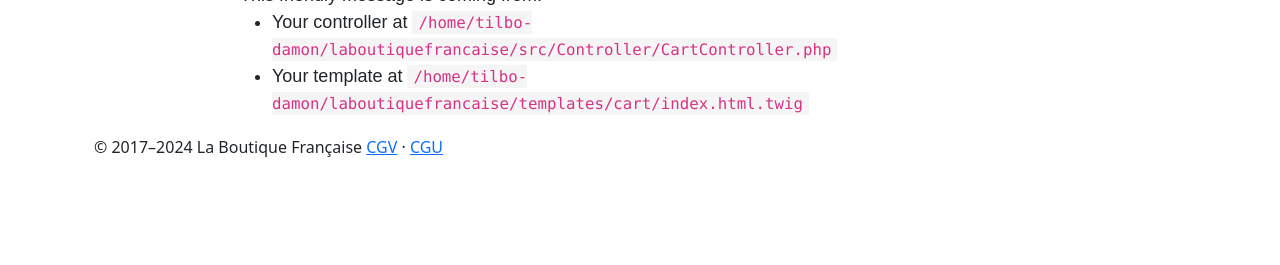
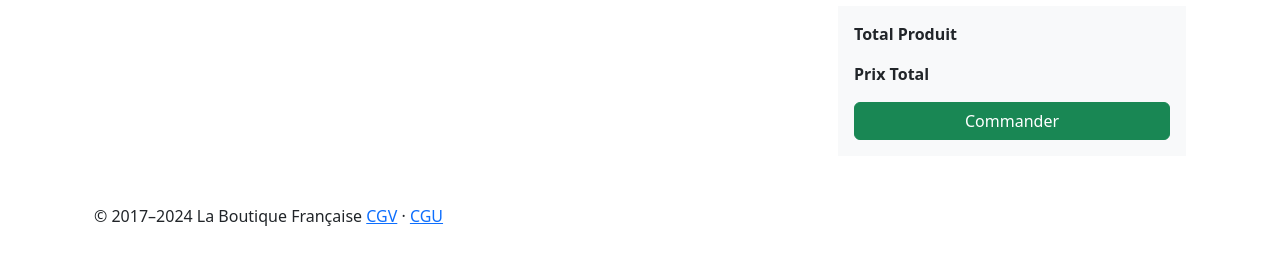
Before and after one commit to Tilbo239/laboutiquefrancaise, a Symfony app: template templates/cart/index.html.twig in a window 1280 px wide. Shown: the part 98-363 px from the top of the page. Run offline with Twig, Linux system fonts and the light colour scheme; the template is opened without the code that fills it, so the values that code supplies are empty; some libraries are stand-ins or nearby versions.

Commit message:
Gestion de panier

```diff
--- a/templates/base.html.twig
+++ b/templates/base.html.twig
@@ -45,7 +45,10 @@
                         <a href="{{ path('app_login') }}"><i data-feather="user"></i></a>
                     {% endif %}
 
-                    <a href=""><i data-feather="shopping-cart"></i></a>
+                    <a href="{{ path('app_cart') }}">
+                        <i data-feather="shopping-cart"></i>
+                        <span class="badge text-bg-light">{{ fullCartQuantity }}</span>
+                    </a>
                     {% if app.user %}
                         <a href="{{ path('app_logout') }}" class="btn btn-danger">Se déconnecter</a>
                     {% endif %}
--- a/templates/cart/index.html.twig
+++ b/templates/cart/index.html.twig
@@ -1,20 +1,65 @@
 {% extends 'base.html.twig' %}
 
-{% block title %}Hello CartController!{% endblock %}
+{% block body %}
+	<div class="container my-5">
+		<h1>Mon panier</h1>
 
-{% block body %}
-<style>
-    .example-wrapper { margin: 1em auto; max-width: 800px; width: 95%; font: 18px/1.5 sans-serif; }
-    .example-wrapper code { background: #F5F5F5; padding: 2px 6px; }
-</style>
+		<div class="row">
+			<div class="col-md-8">
+				{% for product in cart %}
+					<div class="row mt-2">
+						<div class="col-md-2">
+							<img src="/uploads/{{ product.object.illustration }}" class="img-fluid" alt="{{ product.object.name }}">
+						</div>
 
-<div class="example-wrapper">
-    <h1>Hello {{ controller_name }}! ✅</h1>
+						<div class="col-md-6">
+							<strong>{{ product.object.priceWt | priceInEuro }}</strong>
+						</div>
 
-    This friendly message is coming from:
-    <ul>
-        <li>Your controller at <code>/home/tilbo-damon/laboutiquefrancaise/src/Controller/CartController.php</code></li>
-        <li>Your template at <code>/home/tilbo-damon/laboutiquefrancaise/templates/cart/index.html.twig</code></li>
-    </ul>
-</div>
+						<div class="col-md-2 text-right d-flex align-items-center gap-2">
+							<a href="{{ path('app_cart_decrease', {id : product.object.id}) }}" class="btn btn-primary rounded-circle d-flex justify-content-center align-items-center" style="width: 25px; height: 25px;">
+								-
+							</a>
+
+							<span class="badge text-bg-dark">{{ product.quantity }}</span>
+
+							<a href="{{ path('app_cart_add', {id : product.object.id}) }}" class="btn btn-primary rounded-circle d-flex justify-content-center align-items-center" style="width: 25px; height: 25px;">
+								+
+							</a>
+						</div>
+
+
+						<div class="col-md-2">
+							<strong>{{ (product.object.priceWt * product.quantity) | priceInEuro }}</strong>
+						</div>
+					</div>
+				{% endfor %}
+
+				{% if cart | length > 0 %}
+					<a href="{{ path('app_cart_remove') }}" class="small d-block mt-3">
+					Vider le panier
+				</a>
+				{% endif %}
+
+			</div>
+			<div class="col-md-4">
+				<div class="bg-light p-3">
+					<div class="d-flex justify-content-between">
+						<span class="fw-bold">Total Produit</span>
+						<span class="fw-bold ">{{ fullCartQuantity}}</span>
+					</div>
+
+					<div class="d-flex justify-content-between mt-3 ">
+						<span class="fw-bold">Prix Total</span>
+						<span class="fw-bold">{{totalWt | priceInEuro}}</span>
+					</div>
+
+					<div>
+						<a href="#" class="btn btn-success w-100 mt-3">Commander</a>
+					</div>
+				</div>
+			</div>
+		</div>
+	</div>
+
 {% endblock %}
--- a/templates/product/index.html.twig
+++ b/templates/product/index.html.twig
@@ -16,7 +16,7 @@
             <p>{{ product.description | raw }}</p>
             <span class="d-block">{{ product.priceWt | priceInEuro}} </span>
 
-            <button class="btn btn-primary mt-3 w-100">Ajouter au panier</button>
+            <a href="{{ path('app_cart_add', {id : product.id}) }}" class="btn btn-primary mt-3 w-100">Ajouter au panier</a>
         </div>
 
 </div>
```
Also changed, not shown: src/Classe/Cart.php (added, +91 -0 lines), src/Controller/CartController.php (+47 -3 lines), src/Twig/AppExtensions.php (+6 -2 lines).
